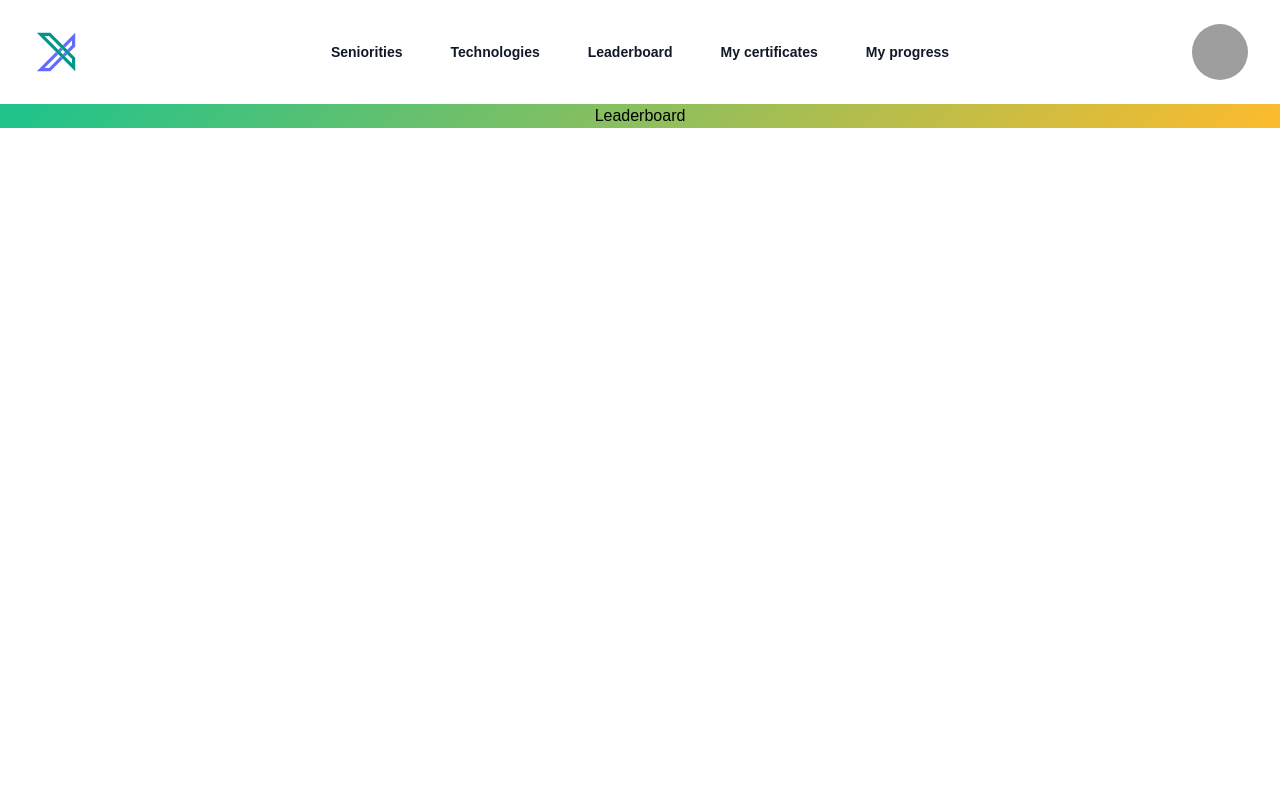
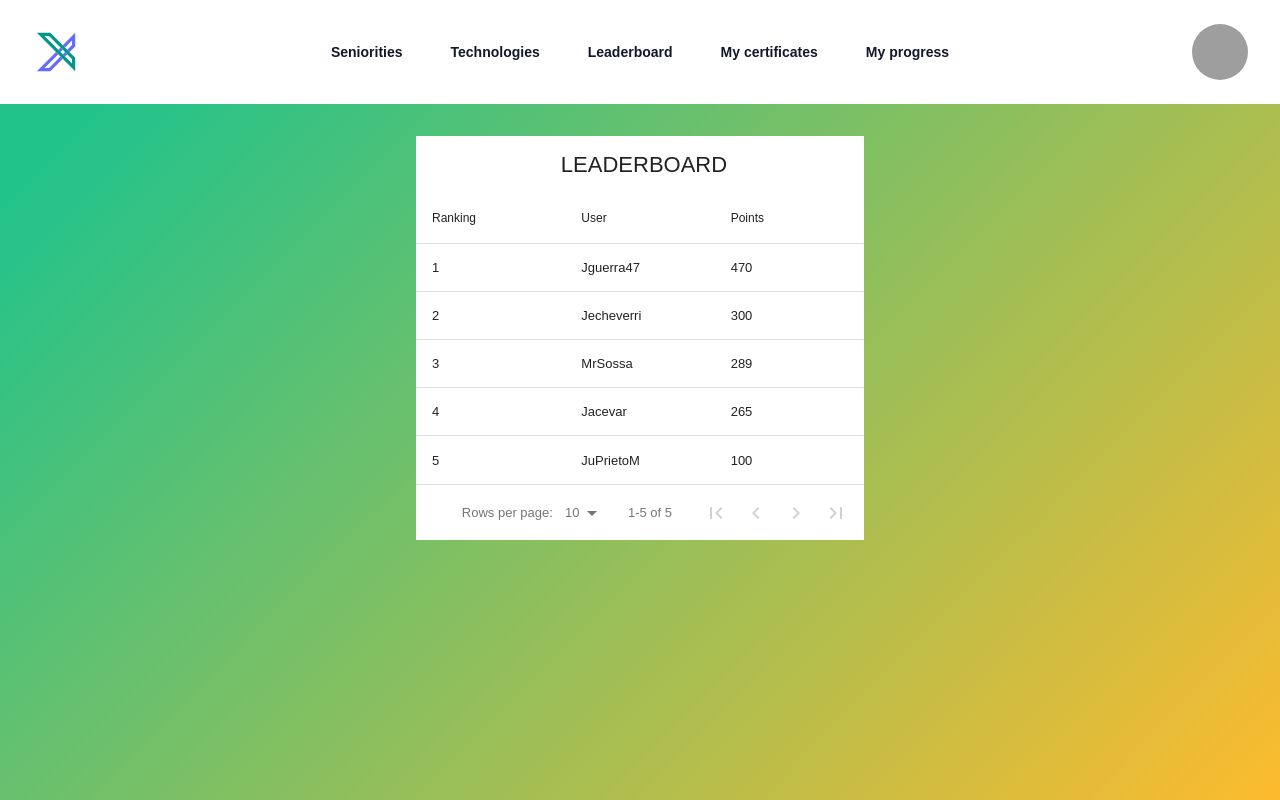
Before and after one commit to ExpertizeEafit/FrontEnd, a React (Vite) app: page /leaderboard in a window 1280 px wide. Built offline with nearby package versions, Linux system fonts and the light colour scheme; grey boxes are pictures that could not be loaded; a web font is replaced by a local one.

Commit message:
Views tables

```diff
--- a/package.json
+++ b/package.json
@@ -13,6 +13,7 @@
     "@heroicons/react": "^2.0.16",
     "axios": "^1.3.4",
     "react": "^18.2.0",
+    "react-data-table-component": "^7.5.3",
     "react-dom": "^18.2.0",
     "react-icons": "^4.8.0",
     "react-router-dom": "^6.9.0"
--- a/src/App.css
+++ b/src/App.css
@@ -4,7 +4,7 @@ body{
   background: linear-gradient(135deg, rgb(34, 195, 139) 10%,rgba(253,187,45,1) 100%);
   background-repeat:no-repeat;
   font-family: "work sans";
-  height: 100%;
+  height: 100vh;
 }
 
 html{
@@ -20,6 +20,12 @@ html{
   margin: 100px auto;
   background-color: #FFFFFF;
   border-radius: 25px;
+}
+
+.loginImage{
+  display: flex;
+  justify-content: center;
+  padding-top: 1vh;
 }
 
 #headerTitle{
--- /dev/null
+++ b/src/components/LeaderboardTable/LeaderboardTable.tsx
@@ -0,0 +1,64 @@
+import DataTable from "react-data-table-component";
+
+const columns = [
+    {
+        name: 'Ranking',
+        selector: (row: { ranking: any; }) => row.ranking,
+    },
+    {
+        name: 'User',
+        selector: (row: { user: any; }) => row.user,
+    },
+    {
+        name: 'Points',
+        selector: (row: { points: any; }) => row.points,
+    },
+];
+
+const data = [
+    {
+        id: 1,
+        ranking: 1,
+        user: 'Jguerra47',
+        points: 470,
+    },
+    {
+        id: 2,
+        ranking: 2,
+        user: 'Jecheverri',
+        points: 300,
+    },
+    {
+        id: 3,
+        ranking: 3,
+        user: 'MrSossa',
+        points: 289,
+    },
+    {
+        id: 4,
+        ranking: 4,
+        user: 'Jacevar',
+        points: 265,
+    },
+    {
+        id: 5,
+        ranking: 5,
+        user: 'JuPrietoM',
+        points: 100,
+    },
+]
+
+const LeaderboardTable = () => {
+    return(
+        <div className="mt-8 sm:mx-auto sm:w-full sm:max-w-md">
+            <DataTable
+                title="LEADERBOARD"
+                columns={columns}
+                data={data}
+                pagination
+            />
+        </div>
+    );
+}
+
+export default LeaderboardTable;
--- /dev/null
+++ b/src/components/LeaderboardTable/index.ts
@@ -0,0 +1 @@
+export { default } from './LeaderboardTable'
--- a/src/components/LoginForm/LoginForm.tsx
+++ b/src/components/LoginForm/LoginForm.tsx
@@ -51,8 +51,8 @@ const Form = () => {
     return (
       <div>
         <FormInput
-          description="Username"
-          placeholder="Enter your username"
+          description="ID"
+          placeholder="Enter your ID"
           type="text"
           onChange={(event:any) => setUsername(event.target.value)}
         />
--- /dev/null
+++ b/src/components/RequestTable/RequestTable.tsx
@@ -0,0 +1,47 @@
+import DataTable from "react-data-table-component";
+
+const columns = [
+    {
+        name: 'Technology',
+        selector: (row: { tech: any; }) => row.tech,
+    },
+    {
+        name: 'Upload at',
+        selector: (row: { upl: any; }) => row.upl,
+    },
+    {
+        name: 'Status',
+        selector: (row: { status: any; }) => row.status,
+    },
+];
+
+const data = [
+    {
+        id: 1,
+        tech: 'Python',
+        upl: '25/04/2023',
+        status: 'REJECTED',
+    },
+    {
+        id: 2,
+        tech: 'Python',
+        upl: '26/04/2023',
+        status: 'ACCEPTED',
+    },
+]
+
+const RequestTable = () => {
+    return(
+        <div className="mt-8 sm:mx-auto sm:w-full sm:max-w-md">
+            <DataTable
+                title="Request history"
+                columns={columns}
+                data={data}
+                pagination
+                selectableRows
+            />
+        </div>
+    );
+}
+
+export default RequestTable;
--- /dev/null
+++ b/src/components/RequestTable/index.ts
@@ -0,0 +1 @@
+export { default } from './RequestTable'
--- a/src/views/CertificatesView.tsx
+++ b/src/views/CertificatesView.tsx
@@ -1,8 +1,10 @@
+import RequestTable from '../components/RequestTable';
 import UploadPDF from '../components/UploadPDF';
 
 export default function Home() {
     return (
-        <div>
+        <div className='flex-initial'>
+            <RequestTable/>
             <UploadPDF/>
         </div>
     );
--- a/src/views/LeaderboardView.tsx
+++ b/src/views/LeaderboardView.tsx
@@ -1,13 +1,10 @@
-import { useState } from 'react'
-import reactLogo from './../assets/react.svg'
-import viteLogo from '/vite.svg'
+import LeaderboardTable from "../components/LeaderboardTable";
 
 export default function Home() {
-    const [count, setCount] = useState<number>(0)
 
     return (
     <div>
-        Leaderboard
+       <LeaderboardTable/>
     </div>
     );
 }
```
Also changed, not shown: 1 other file (tests, documents, lock files or other folders).
